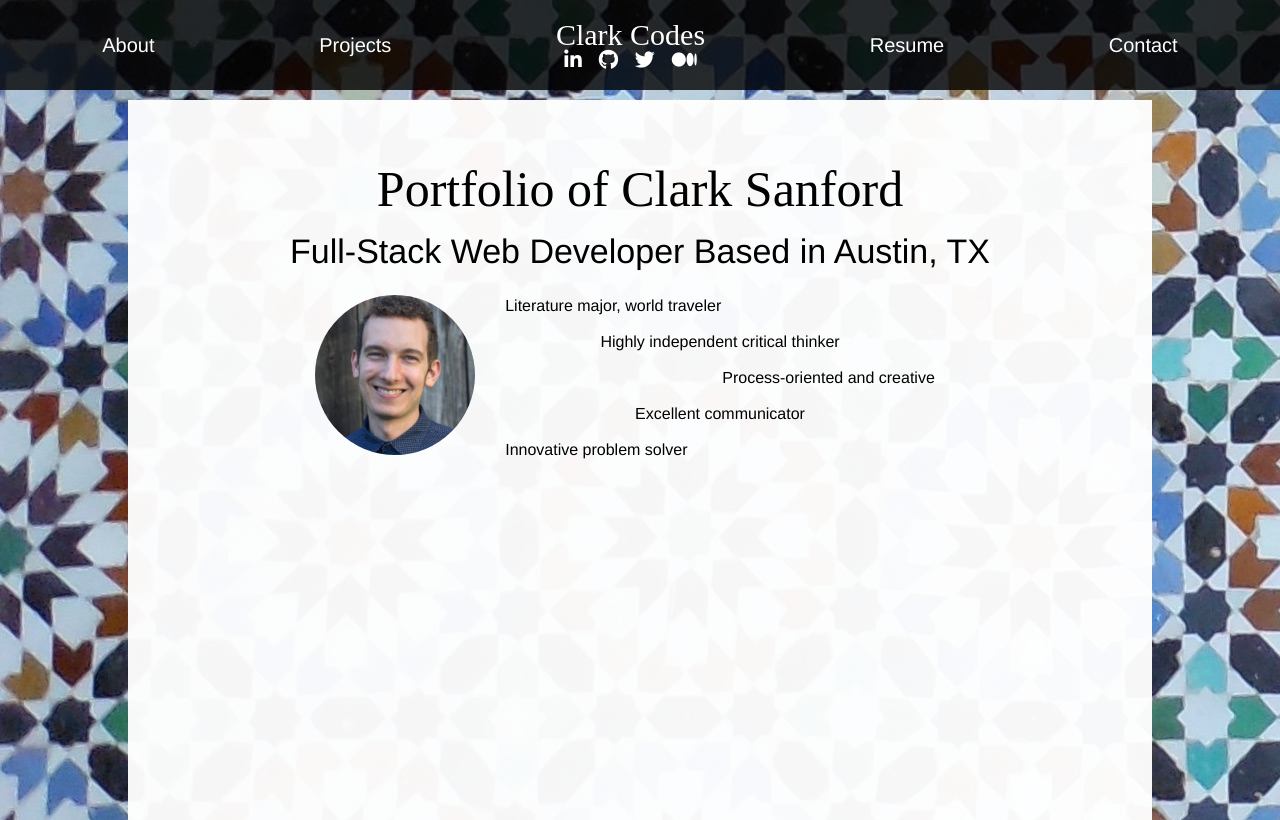
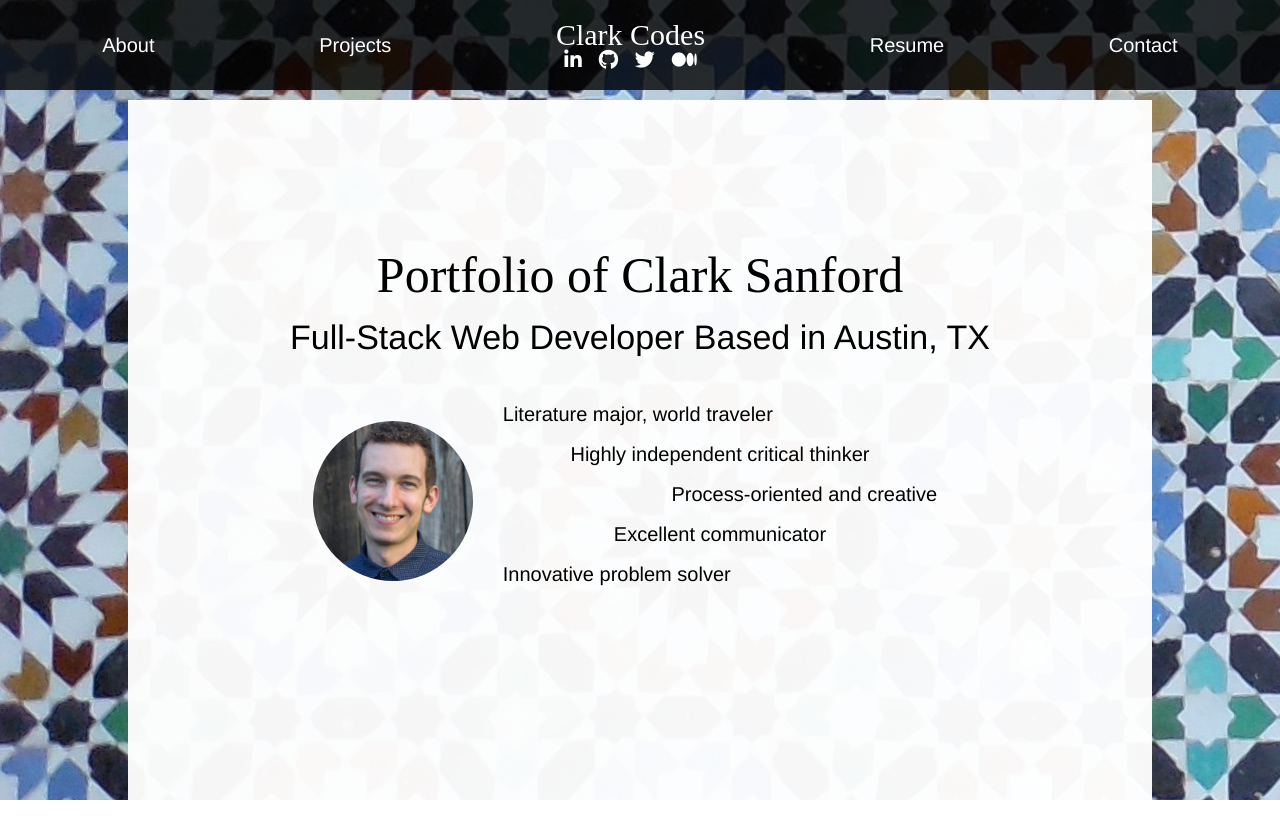
Before and after one commit to clrksanford/portfolio, a React (Create React App) app: page / in a window 1280 px wide. Built offline with nearby package versions, Linux system fonts and the light colour scheme; a web font is replaced by a local one.

Commit message:
General styling of page content box and home page

```diff
--- a/src/App.css
+++ b/src/App.css
@@ -140,7 +140,7 @@ header h2 {
 
 .pageContent {
   width: 80%;
-	height: 90%;
+	height: 700px;
 	position: relative;
 	padding: 5%;
 	box-sizing: border-box;
@@ -161,7 +161,7 @@ header h2 {
 }
 
 .pageHeader {
-	margin-bottom: 3%;
+	margin-bottom: 50px;
 }
 
 .row {
@@ -176,6 +176,10 @@ header h2 {
 /*---------------------------*/
 /*------HOME PAGE STYLES-----*/
 /*---------------------------*/
+#homepage {
+	padding: 150px 60px 60px 60px;
+}
+
 h1 {
 	font-family: 'Bowlby One SC', cursive;
 	font-size: 50px;
@@ -359,7 +363,7 @@ a.projectLink:hover {
 }
 
 #aboutParagraph p {
-	font-size: 16px;
+	font-size: 20px;
 	margin-bottom: 20px;
 }
 
--- a/src/components/Home.js
+++ b/src/components/Home.js
@@ -4,7 +4,7 @@ import headshot from '../../public/images/headshot.jpg';
 class Home extends Component {
   render() {
     return(
-      <div className="pageContent">
+      <div className="pageContent" id="homepage">
         <div className='pageHeader'>
           <h1>Portfolio of Clark Sanford</h1>
           <h2 id='homeSubtitle' className='fadeIn'>Full-Stack Web Developer Based in Austin, TX</h2>
```
